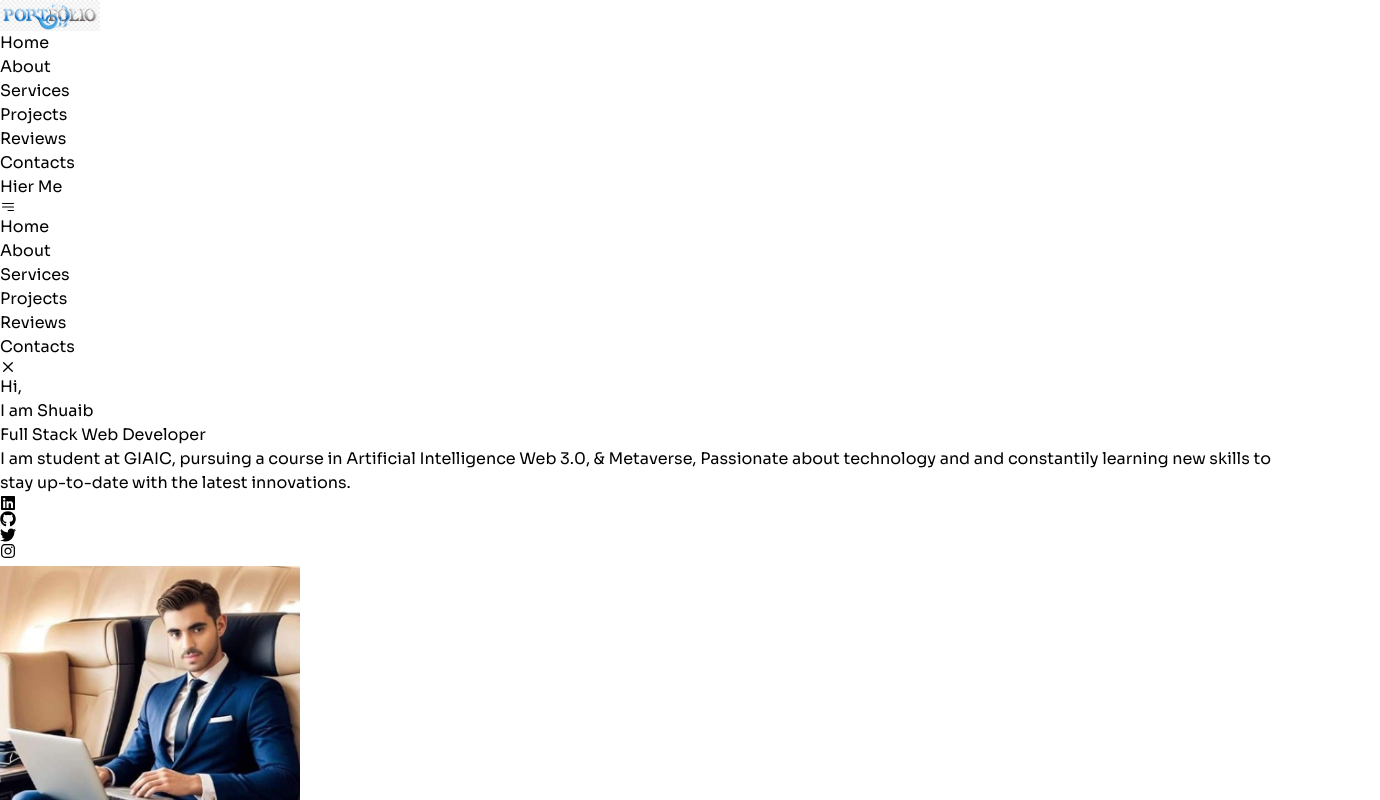
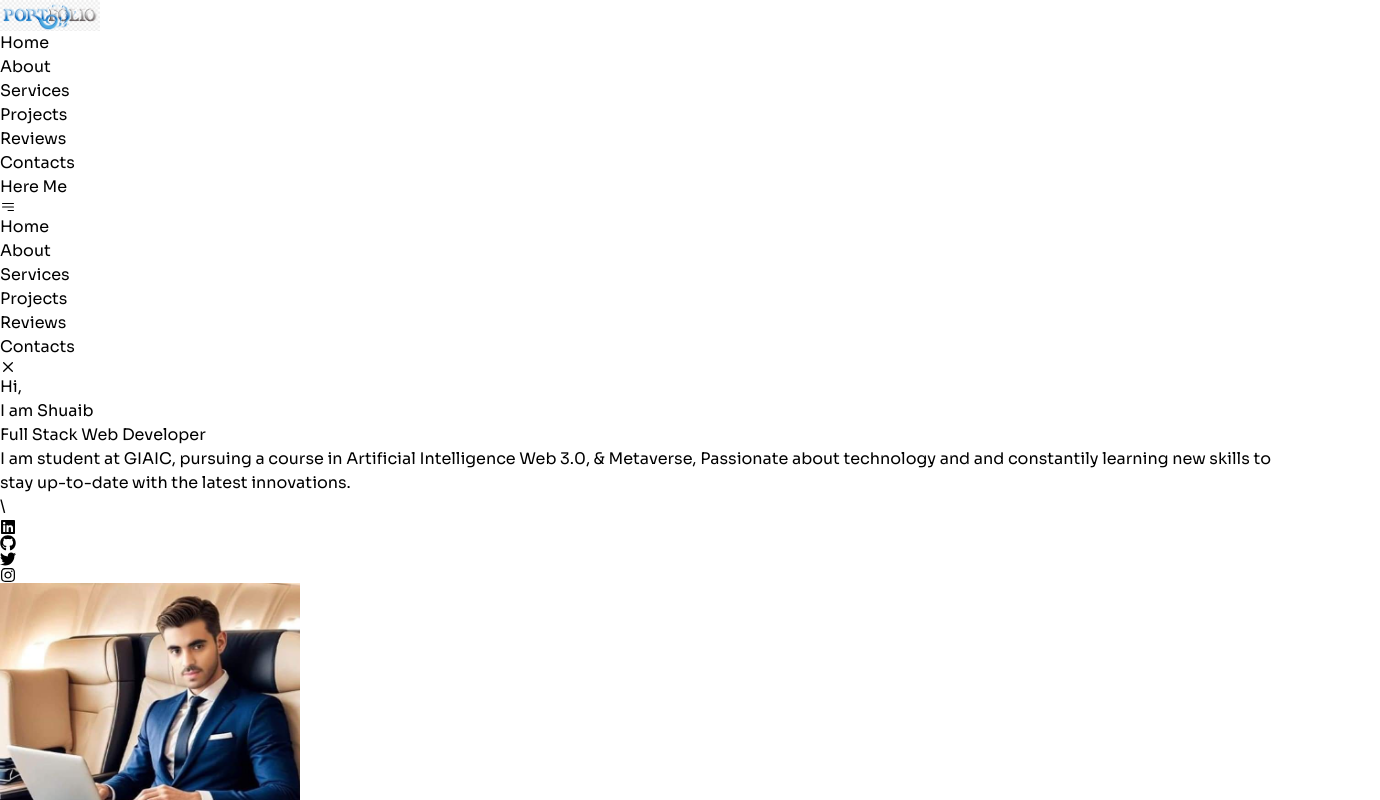
Before and after one commit to Shuaibali0786/portfolio-website, a Next.js app: page / in a window 1280 px wide. Shown: the top 800 px of the page, 1380 px wide, since content can reach past the window. Built offline with nearby package versions, Linux system fonts and the light colour scheme.

Commit message:
first commit

```diff
--- a/Data/data.ts
+++ b/Data/data.ts
@@ -83,39 +83,27 @@ export const projectData = [
   },
   {
     id: 3,
-    image: "/image/culculater.jpeg",
+    image: "/image/atm.jpeg",
     url: "Live demo",
   },
+
   {
     id: 4,
+    image: "/image/images (1).jpeg",
+    url: "https://governor-initiative-website.vercel.app/",
+  },
+  {
+    id: 5,
     image: "/image/countdown-timer.jpeg",
     url: "Live demo",
   },
-  {
-    id: 5,
-    image: "/image/images (1).jpeg",
-    url: "Live demo",
-  },
+
   {
     id: 6,
-    image: "/image/atm.jpeg",
-    url: "Live demo",
-  },
-  {
-    id: 7,
     image: "/image/login4.jpeg",
     url: "https://next-js-website-5qhs.vercel.app/",
   },
-  {
-    id: 8,
-    image: "/image/5todo.jpeg",
-    url: "Live demo",
-  },
-  {
-    id: 9,
-    image: "/image/5todo.jpeg",
-    url: "Live demo",
-  },
+
 ];
 
 export const skillesData = [
@@ -212,7 +200,7 @@ export const clientReviews = [
 
   },
   {
-    name: "Maanoor",
+    name: "Aisha",
     profession: "Creative Derector",
     review: "professional, effecient, and highly knowleggeable. would definitely recommend their services!",
     rating: 4.9,
--- a/components/Home/Blogs/BlogsCard.tsx
+++ b/components/Home/Blogs/BlogsCard.tsx
@@ -27,7 +27,7 @@ const BlogsCard = ({ blogs }: Props) => {
 
       {/* Blog Content */}
       <div className="p-6">
-        <h1 className='rounded-sm px-6 py-1.5 bg-rose-500 text-white w-fit'>News</h1>
+        <h1 className='rounded-sm px-6 py-1.5 bg-blue-800  text-white w-fit'>News</h1>
         <h3 className="text-lg font-bold mt-4 mb-2">{title}</h3>
         <p className="text-sm text-gray-300 mb-4">{summary}</p>
         <p className="text-xs text-gray-500">{date}</p>
--- a/components/Home/Hero/Hero.tsx
+++ b/components/Home/Hero/Hero.tsx
@@ -1,63 +1,71 @@
-import { BaseInfo } from '@/Data/data'
-import React from 'react'
-import Image from 'next/image'
-import Link from 'next/link'
-import { FaTwitter, FaInstagram, FaGithub, FaLinkedin, FaTiktok } from "react-icons/fa";
+
+            import { BaseInfo } from '@/Data/data';
+            import React from 'react';
+            import Image from 'next/image';
+            import Link from 'next/link';
+            import { FaTwitter, FaInstagram, FaGithub, FaLinkedin } from "react-icons/fa";
+
             const Hero = () => {
               return (
-    <div className='w-full pt-[4vh] md:pt-[12vh] h-screen bg-[#0f0715] '>
-      <div className='flex justify-center flex-colw w-4/5 h-full mx-auto'>
-      <div className='grid grid-cols-1 lg:grid-cols-2 items-center gap-12'>
+                <div className="w-full h-screen bg-[#0f0715] flex items-center justify-center pt-[4vh] md:pt-[12vh]">
+                  <div className="w-4/5 mx-auto grid grid-cols-1 lg:grid-cols-2 gap-12 items-center">
+                    {/* Text Content */}
+                    <div className="text-center lg:text-left">
+                      <h1
+                        data-aos="fade-left"
+                        className="text-2xl md:text-3xl lg:text-4xl mb-5 mt-4 text-gray-300 font-semibold"
+                      >
+                        <span >Hi,</span>
+                        <br />I am {BaseInfo.name}
+                      </h1>
+                      <h1
+                        data-aos="fade-right"
+                        data-aos-delay="100"
+                        className="text-bg text-3xl sm:text-4xl md:text-5xl lg:text-6xl xl:text-7xl font-bold md:leading-[3rem] lg:leading-[3.5rem] xl-leading-[4rem text-white"
+                      >
+                        {BaseInfo.position}
+                      </h1>
+                      <p data-aos="fade-left" data-aos-delay="200" className='mt-6 text-sm md:text-base text-white text-opacity-60'>{BaseInfo.description}</p>
+                     \
 
-        {/* Text Content */}
-        <div>
-            <h1 data-aos="fade-left"
-             className=' text-2xl md:text-3xl lg:text-4xl mb-5 mt-4 text-gray-300 font-semibold'> <span className='text-[]'>Hi,</span> <br />I am {BaseInfo.name}</h1>
-            {/* title */}
-            <h1 data-aos="fade-right"data-aos-delay="100"
-              className='text-bg text-3xl sm:text-4xl md:text-5xl lg:text-6xl xl:text-7xl font-bold md:leading-[3rem] lg:leading-[3.5rem] xl-leading-[4rem text-white'>{BaseInfo.position}
-            </h1>
-                {/* description */}
-                <p data-aos="fade-left" data-aos-delay="200" className='mt-6 text-sm md:text-base text-white text-opacity-60'>{BaseInfo.description}</p>
-
-                {/* Button */}
-                <button data-aos="Zoom-in" data-aos-delay="300" className='md:px-8 md:py-2.5 px-6 py-1.5 text-white font-semibold text-sm md:text-lg transition-all duration-200 rounded-lg mt-8  flex items-center space-x-2'>
                       {/* Social Icons */}
-        <div data-aos="zoom-in"
-            data-aos-delay="400" className="home-sci flex text-7xl pb-8 space-x-4">
+                      <div
+                       data-aos="fade-right"
+                        data-aos-delay="100"
+                        className="flex justify-center lg:justify-start text-3xl mt-6 space-x-4"
+                      >
                         <Link href="https://www.linkedin.com/in/shuaib-ali-248a262b5" target="_blank">
-            <FaLinkedin className="w-6 h-6 rounded-full text-5xl bg-blue-800 text-white p-1" />
+                          <FaLinkedin className="w-10 h-10 rounded-full bg-blue-800 text-white p-2 hover:scale-110 transition-transform" />
                         </Link>
                         <Link href="https://github.com/Shuaibali0786" target="_blank">
-            <FaGithub className="w-6 h-6 rounded-full bg-blue-600 text-white p-1" />
+                          <FaGithub className="w-10 h-10 rounded-full bg-gray-800 text-white p-2 hover:scale-110 transition-transform" />
                         </Link>
                         <Link href="#" target="_blank">
-            <FaTwitter className="w-6 h-6 rounded-full bg-blue-400 text-white p-1" />
+                          <FaTwitter className="w-10 h-10 rounded-full bg-blue-400 text-white p-2 hover:scale-110 transition-transform" />
                         </Link>
                         <Link href="#" target="_blank">
-            <FaInstagram className="w-6 h-6 rounded-full bg-red-600 text-white p-1" />
+                          <FaInstagram className="w-10 h-10 rounded-full bg-red-600 text-white p-2 hover:scale-110 transition-transform" />
                         </Link>
-
+                      </div>
                     </div>
 
-
-                </button>
-
-        </div>
-        {/* Image content */}
-        <div  data-aos="zoom-in"
-            data-aos-delay="400" className='mx-auto hidden lg:block rounded-[3rem] border-[3.5px] border-blue-950 overflow-x-hidden'>
+                    {/* Image Content */}
+                    <div
+                      data-aos="zoom-in"
+                      data-aos-delay="400"
+                      className="hidden lg:flex justify-center items-center"
+                    >
                       <Image
                         src={BaseInfo.profilePic}
                         alt={BaseInfo.name}
                         width={300}
                         height={300}
+                        className="rounded-full border-4 h-auto max-w-full lg:w-[600px border-blue-500"
                       />
                     </div>
                   </div>
                 </div>
-    </div>
-  )
-}
+              );
+            };
 
-export default Hero
+            export default Hero;
--- a/components/Home/Navbar/Nav.tsx
+++ b/components/Home/Navbar/Nav.tsx
@@ -54,7 +54,7 @@ const Nav = ({ openNav}: Props) => {
        </div>
        {/* Button */}
        <div className='flex items-center space-x-4'>
-        <button className='md:px-10 md:py-3 px-8 py-3 text-blue-800  font-semibold sm:text-base text-sm bg-white hover:bg-gray-400 transition-all duration-200 rounded-lg'>Hier Me</button>
+        <button className='md:px-10 md:py-3 px-8 py-3 text-blue-800  font-semibold sm:text-base text-sm bg-white hover:bg-gray-400 transition-all duration-200 rounded-lg'>Here Me</button>
         {/* Burger */}
         <HiBars3BottomRight onClick={openNav} className='w-8 h-8 cursor-pointer text-white lg:hidden'/>
        </div>
```
Lines whose indentation alone changed are shown as unchanged.
